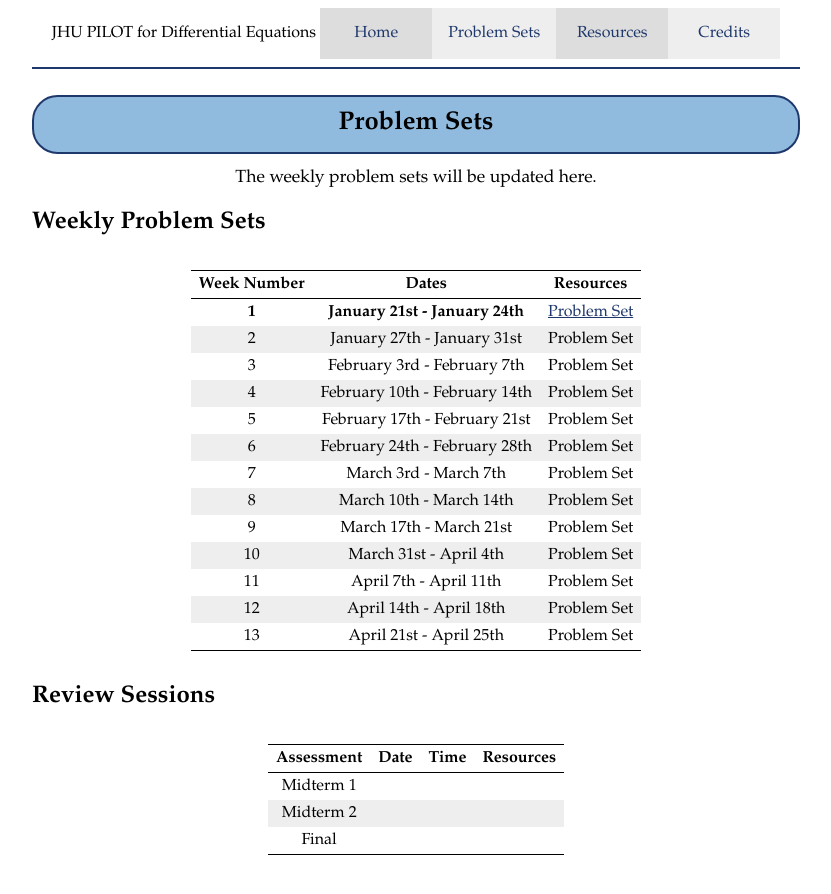
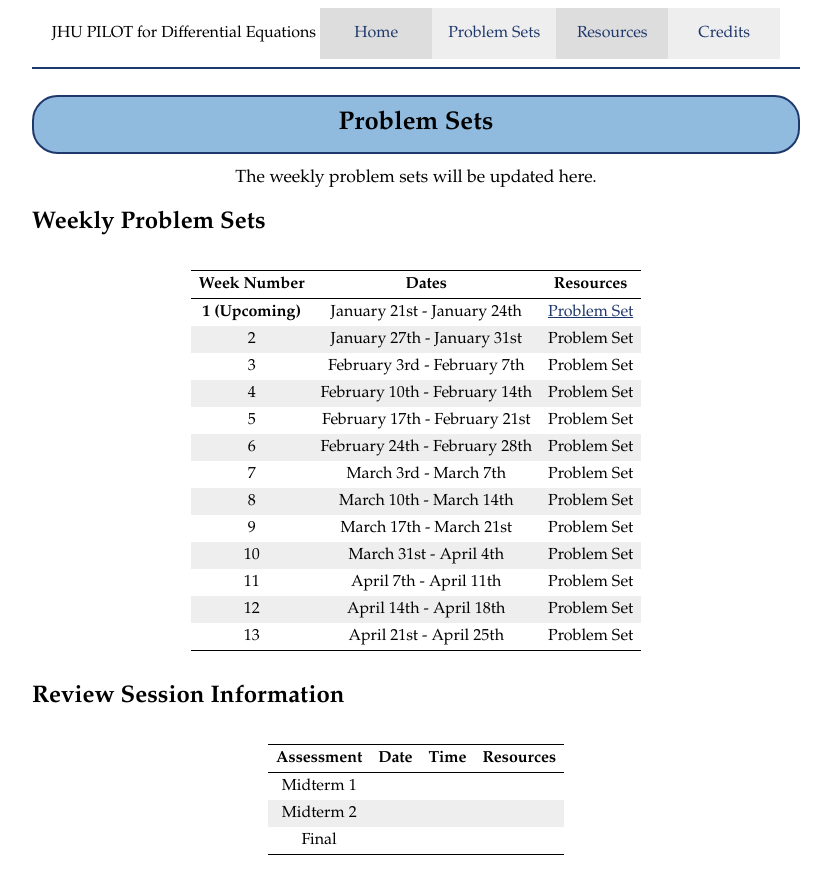
Before and after one commit to JHU-ODE-PILOT/SP25, a Jekyll site: the page built from problem_sets.md, in a window 1280 px wide. Shown: the top 894 px of the page, without its empty margins (224-1055 px from the left). Built offline with Jekyll 4.4.1, drawn with Linux system fonts in a browser that asks for light colours.

Commit message:
updated 1/20

```diff
--- a/problem_sets.md
+++ b/problem_sets.md
@@ -12,7 +12,7 @@ category: "problem_sets"
 
 | Week Number | Dates | Resources |
 |:-----------:|:-----:|:---------:|
-| **1** | **January 21st - January 24th** | [Problem Set]() |
+| **1 (Upcoming)** | January 21st - January 24th | [Problem Set]() |
 | 2 | January 27th - January 31st | Problem Set |
 | 3 | February 3rd - February 7th | Problem Set |
 | 4 | February 10th - February 14th | Problem Set |
@@ -26,7 +26,7 @@ category: "problem_sets"
 | 12 | April 14th - April 18th | Problem Set |
 | 13 | April 21st - April 25th | Problem Set |
 
-## Review Sessions
+## Review Session Information
 
 | Assessment | Date | Time | Resources |
 |:----------:|:----:|:----:|:---------:|
```
Also changed, not shown: index.md (+1 -0 lines), resources.md (+1 -1 lines).
